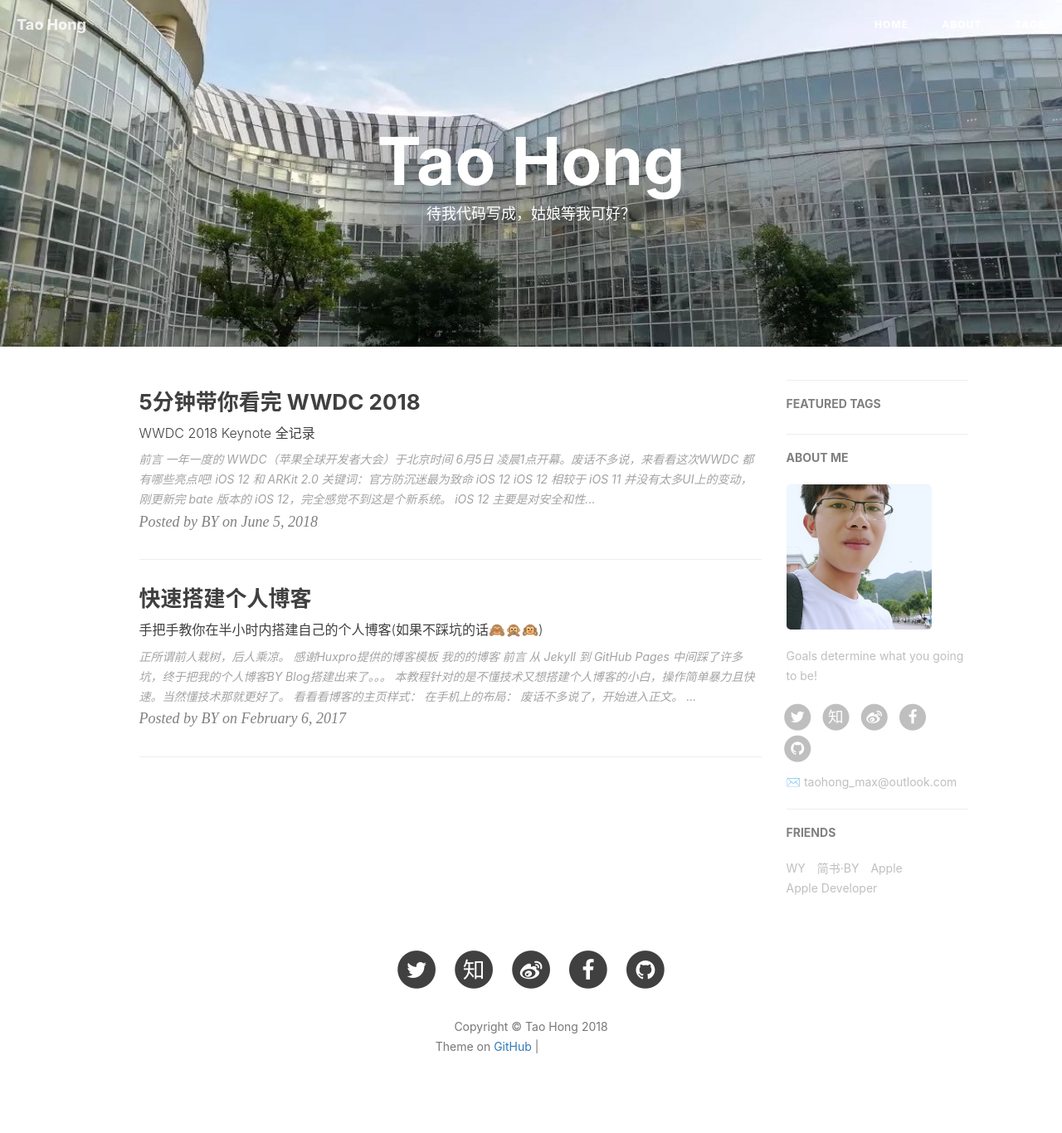
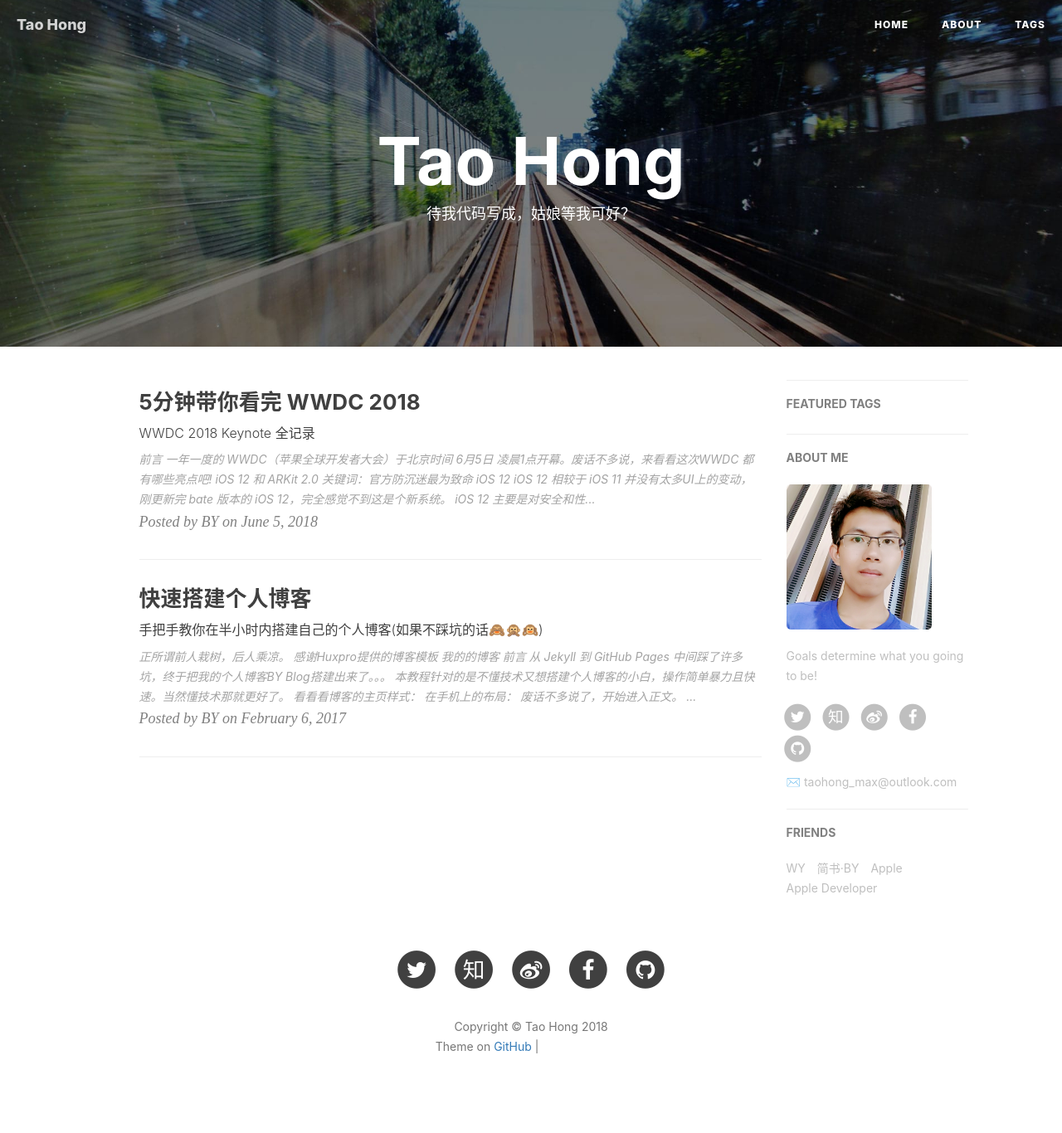
Before and after one commit to TaohongMaxwell/TaohongMaxwell.github.io, a Jekyll site: the page built from index.html, in a window 1280 px wide. Shown: the whole page at 83% size. Built offline with Jekyll 4.4.1, drawn with Linux system fonts in a browser that asks for light colours; nearby versions of some CDN libraries; the list of posts is cut into pages by our own code; comment, search, counter and statistics services are not loaded; grey boxes are pictures that could not be loaded.

Commit message:
Update _config.yml

```diff
--- a/_config.yml
+++ b/_config.yml
@@ -1,7 +1,7 @@
 # Site settings
 title: Tao Hong
 SEOTitle: 陶宏博客 | Blog of Tao
-header-img: img/post-bg-guet.jpg
+header-img: img/post-bg-2015.jpg
 email: taohong_max@outlook.com
 description: "Every failure is leading towards success."
 
@@ -13,7 +13,7 @@
 # Sidebar settings
 sidebar: true                           # whether or not using Sidebar.
 sidebar-about-description: "Goals determine what you going to be!"
-sidebar-avatar: /img/about-TH2.jpg      # use absolute URL, seeing it's used in both `/` and `/about/`
+sidebar-avatar: /img/about-TH1.jpg      # use absolute URL, seeing it's used in both `/` and `/about/`
 
 
 
```
